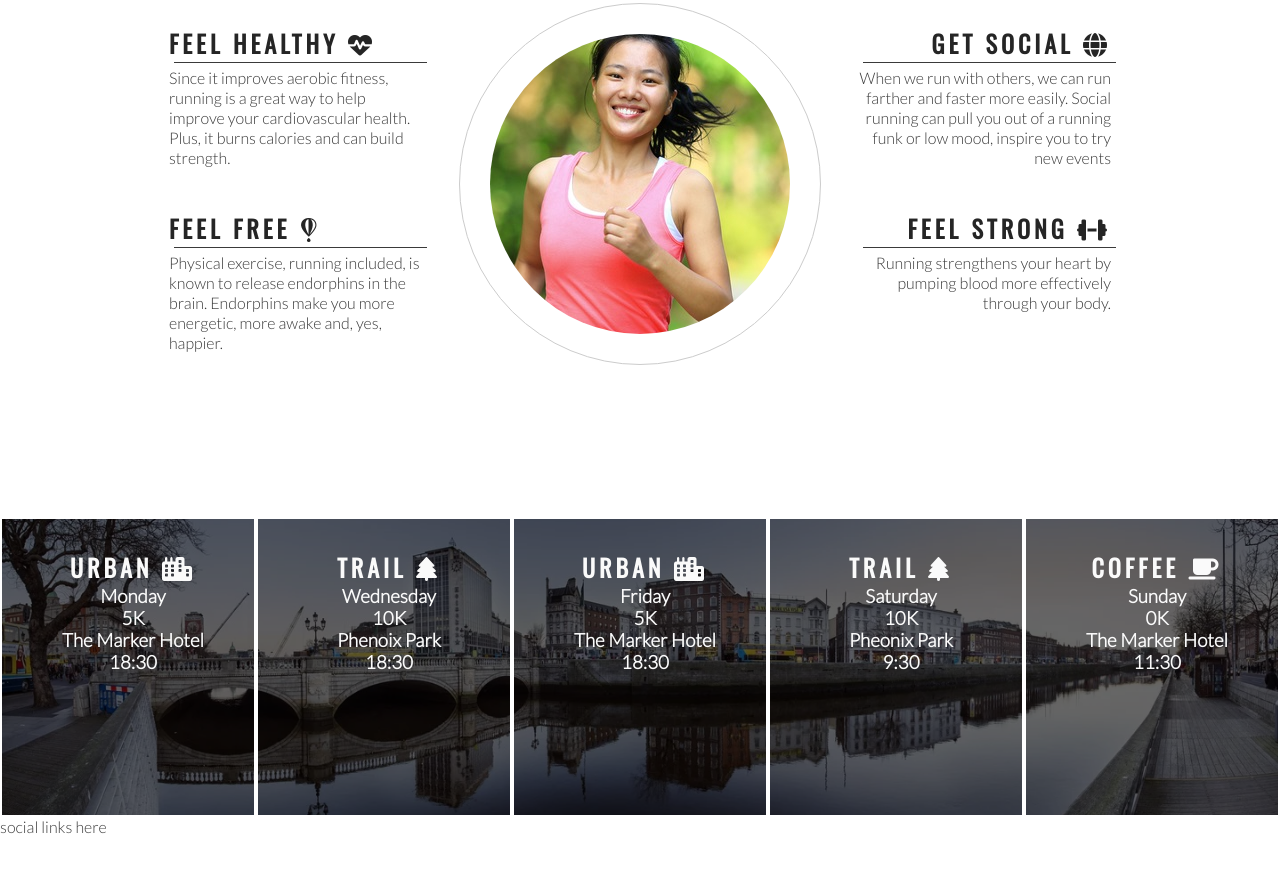
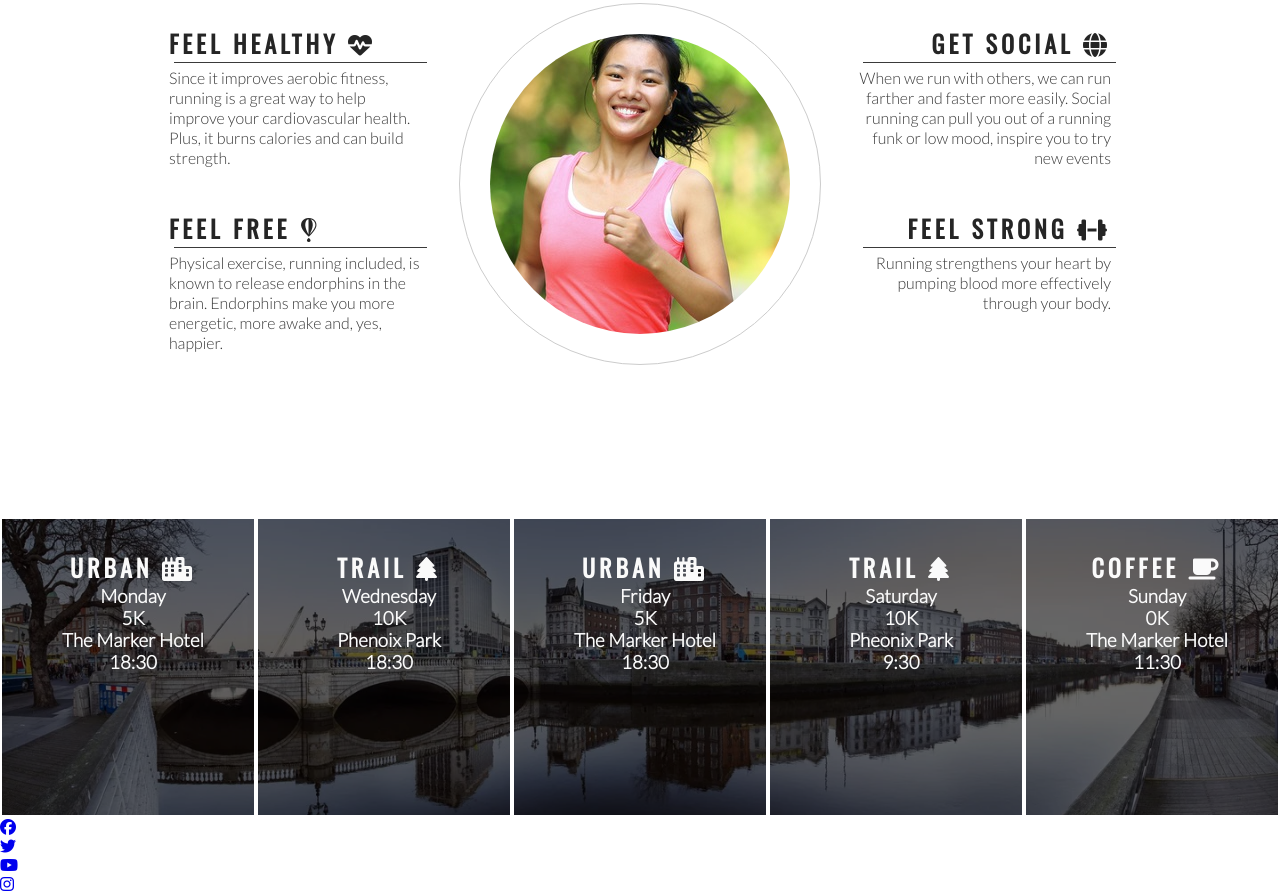
Before and after one commit to jackcrosbie/love-running, a plain HTML site: page index.html in a window 1280 px wide. Shown: the part 778-1671 px from the top of the page. Before the commit the page ends 1614 px from the top, so only its background shows below. Drawn offline with nearby package versions, Linux system fonts and the light colour scheme.

Commit message:
add social media icons to footer

```diff
--- a/index.html
+++ b/index.html
@@ -119,7 +119,21 @@
         </div>
     </section>
     <footer>
-        social links here
+        <ul>
+            <li>
+                <a href="http://www.facebook.com" target="_blank" rel="noopener" aria-label="Visit our Facebook page (opens in a new tab)"><i class="fab fa-facebook"></i></a>
+            </li>
+            <li>
+                <a href="http://www.twitter.com" target="_blank" rel="noopener" aria-label="Visit our Twitter page (opens in a new tab)"><i class="fab fa-twitter"></i></i></a>
+            </li>
+            <li>
+                <a href="http://www.youtube.com" target="_blank" rel="noopener" aria-label="Visit our Youtube page (opens in a new tab)"><i class="fab fa-youtube"></i></i></a>
+            </li>
+            <li>
+                <a href="http://www.instagram.com" target="_blank" rel="noopener" aria-label="Visit our Instagram page (opens in a new tab)"><i class="fab fa-instagram"></i></i></a>
+            </li>
+
+        </ul>
     </footer>
 
  <!-- font awesome script -->
```
